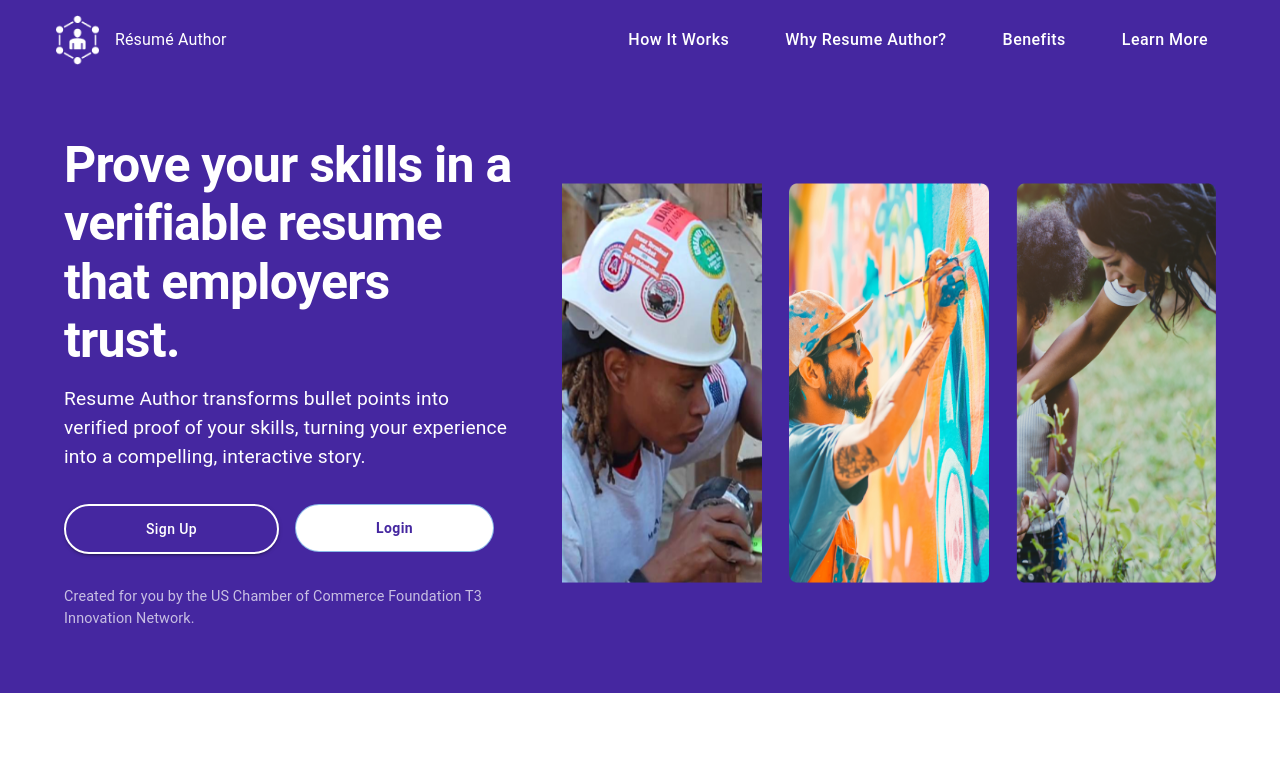
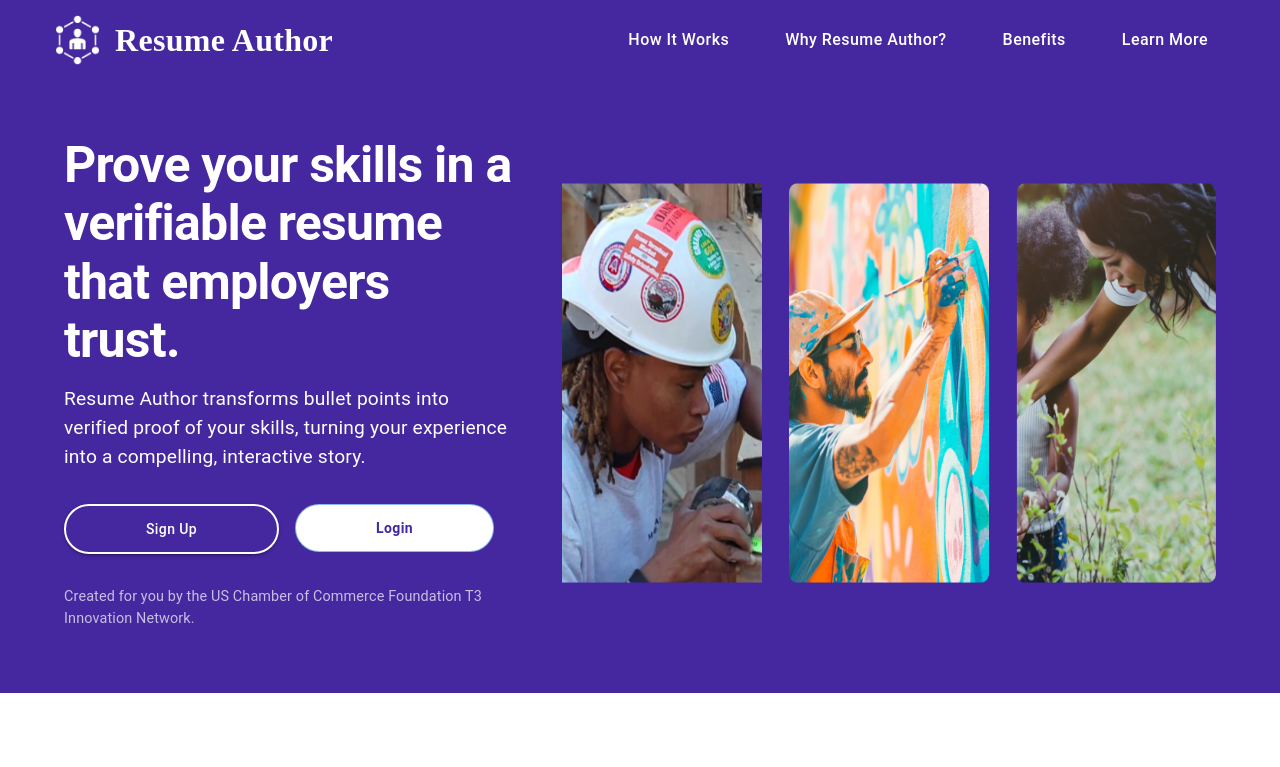
Before and after one commit to Cooperation-org/Resume-Author, a React (Create React App) app: page / in a window 1280 px wide. Shown: the top 767 px of the page. Built offline with nearby package versions, Linux system fonts and the light colour scheme.

Commit message:
changes in navbar

```diff
--- a/src/components/Nav.tsx
+++ b/src/components/Nav.tsx
@@ -32,7 +32,9 @@ const Nav = () => {
       <Toolbar>
         <Box sx={{ display: 'flex', alignItems: 'center', gap: 2, flexGrow: 1 }}>
           <img src={Logo} alt='Résumé Author' style={{ height: '50px' }} />
-          <Typography>Résumé Author</Typography>
+          <Typography sx={{ fontFamily: 'Poppins', fontSize: '32px', fontWeight: 700 }}>
+            Resume Author
+          </Typography>
         </Box>
         <Stack direction='row' spacing={5}>
           <Button
```
